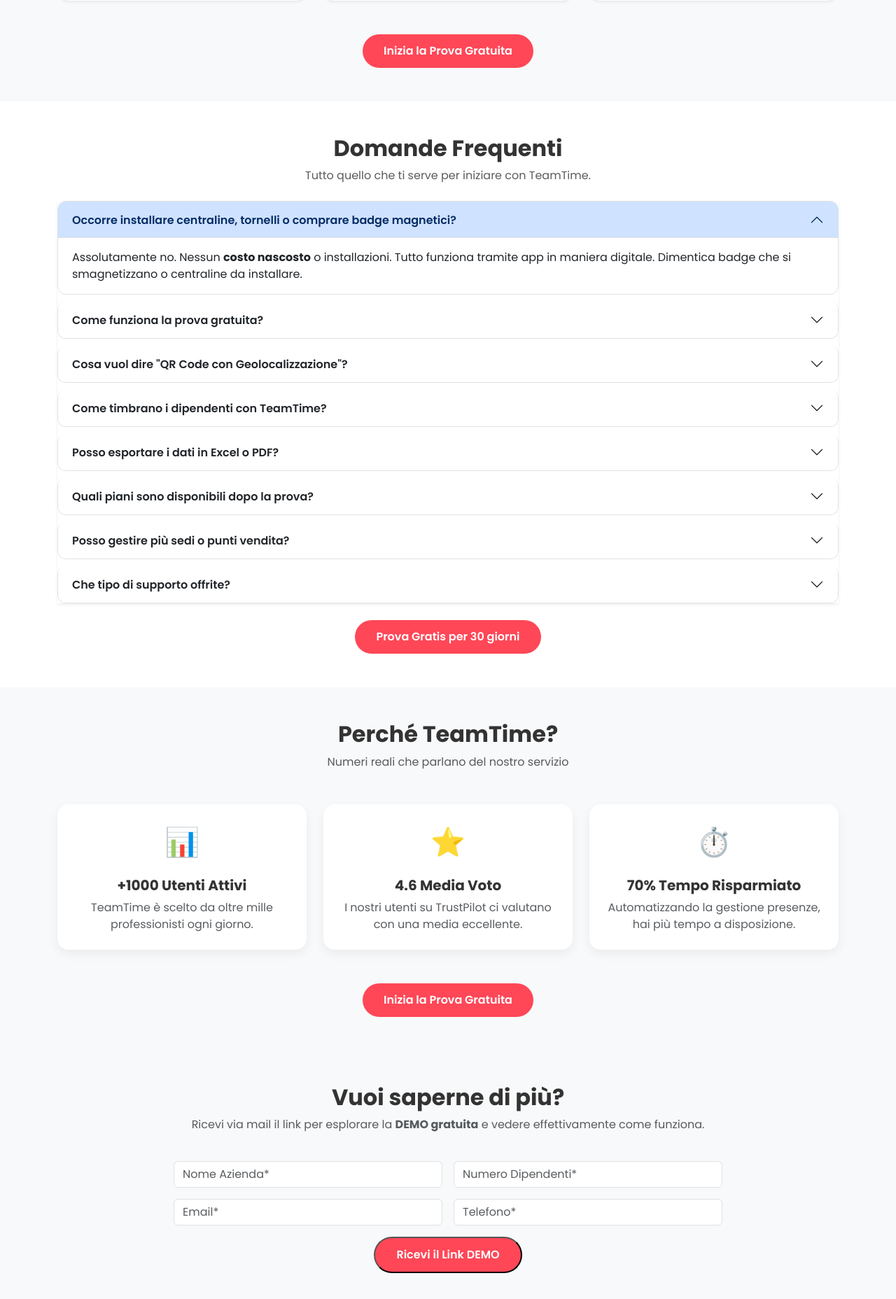
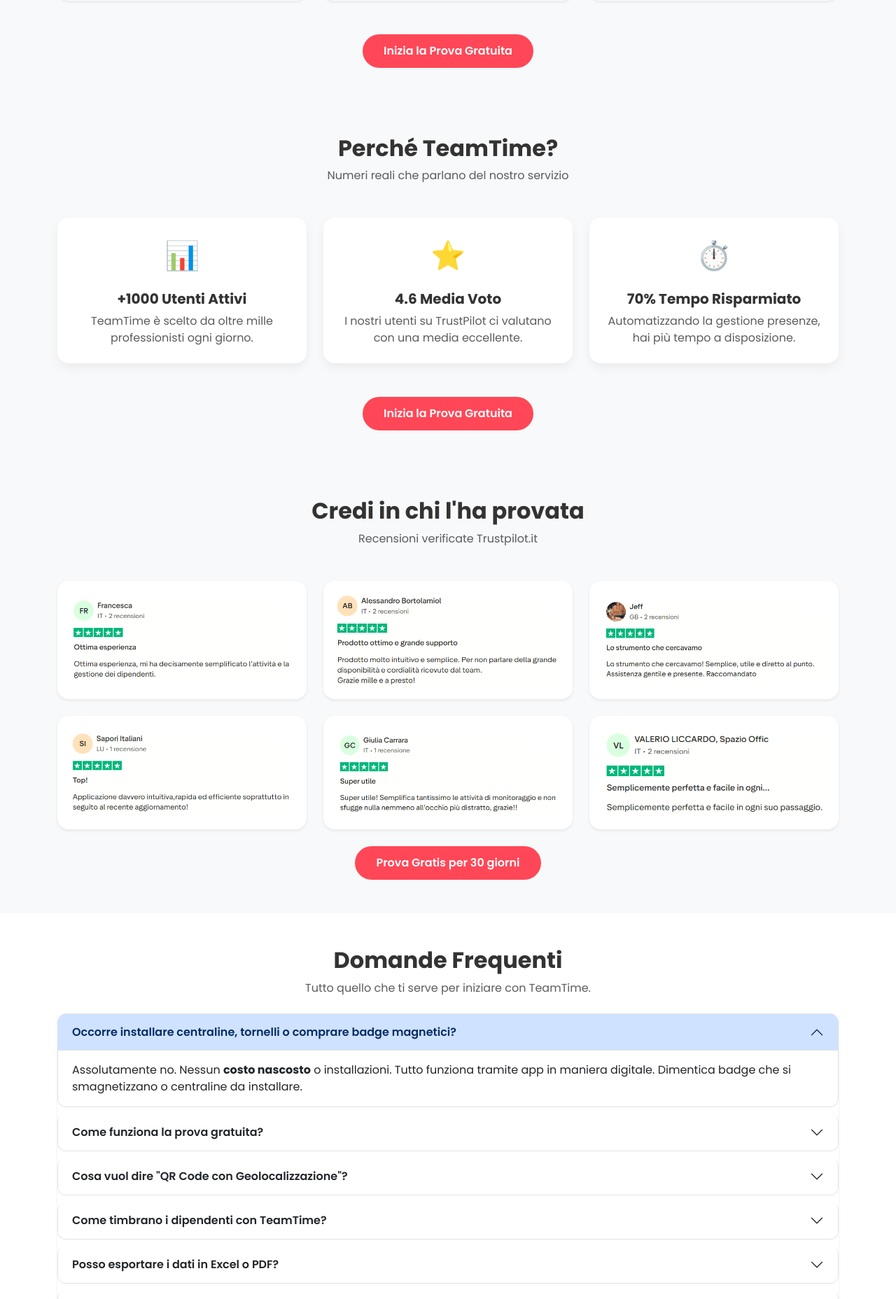
Before and after one commit to MauYellow/TeamTime, a Flask app: page /landing in a window 1280 px wide. Shown: the part 2035-3891 px from the top of the page at 70% size. Run offline with Flask 3, Linux system fonts and the light colour scheme; data that the repository does not hold is empty; some libraries are stand-ins or nearby versions.

Commit message:
Landing Improvement with Reviews and Ref

```diff
--- a/app.py
+++ b/app.py
@@ -1166,7 +1166,15 @@ def correggi_uscita():
 
 @app.route('/landing')
 def landing():
-   return render_template('/landing.html')
+   ip = request.remote_addr
+   user_agent = request.headers.get('User-Agent')
+   referer = request.headers.get('Referer', 'Diretto')
+   ref = request.args.get('ref')  # cerca il ref nella query
+   if ref:
+        session['ref'] = ref  # salva in sessione
+   #print("OK")
+   telegram(f"🚀 Landing Page: {ip}, User Agent: {user_agent}, sorgente: {referer}, ref: {ref}")
+   return render_template('/landing.html', ref=ref)
 
 @app.route('/landing_contact', methods=['POST'])
 def landing_contact():
@@ -1199,7 +1207,7 @@ Telefono: {telefono}"""
         <p>Ciao {nome_locale},</p>
         <br>
         <p>Grazie per il tuo interesse in TeamTime!
-        <br>Come tua richiesta, ecco il colelgamento per esplorare la DEMO del gestionale di presenze dell'applicazione.
+        <br>Come tua richiesta, ecco il collegamento per esplorare la DEMO del gestionale di presenze dell'applicazione.
         <br>
         Rispondi pure a questa mail qualora avessi domande o bisogno di assistenza.
         <br>
@@ -1634,6 +1642,7 @@ def telegram(message):
    try:
         response = requests.post(url, data=payload, timeout=5)
         response.raise_for_status()  # Solleva un'eccezione se lo status code è >= 400
+        print(f"Messaggio Telegram Status: {response.status_code}")
    except requests.RequestException as e:
         print(f"Errore durante l'invio a Telegram: {e}")
 
--- a/templates/landing.html
+++ b/templates/landing.html
@@ -11,6 +11,13 @@
     <meta name="keywords"
         content="teamtime, registro presenze, app presenze, QR code, report, gestione dipendenti, prova gratuita">
     <meta name="author" content="TeamTime">
+
+    <!-- FAVICON -->
+    <link rel="icon" type="image/png" sizes="96x96" href="/static/favicon-96x96.png" />
+    <link rel="icon" type="image/svg+xml" href="/static/img/favicon/favicon.svg" />
+    <link rel="shortcut icon" href="/static/favicon.ico" />
+    <link rel="apple-touch-icon" sizes="180x180" href="/static/img/favicon/apple-touch-icon.png" />
+    <link rel="manifest" href="{{ url_for('static', filename='site.webmanifest') }}">
 
     <!-- Bootstrap core CSS -->
     <link href="https://cdn.jsdelivr.net/npm/bootstrap@5.3.2/dist/css/bootstrap.min.css" rel="stylesheet">
@@ -317,7 +324,7 @@
             <a class="navbar-brand fw-bold" href="/" style="font-size: 1.5rem;">
                 Team<span>Time</span>
             </a>
-            <a href="https://www.teamtimeapp.it/inizia-prova?ref=001" class="cta-btn">Prova Gratis</a>
+            <a href="https://www.teamtimeapp.it/inizia-prova?ref={{ ref or '001' }}" class="cta-btn">Prova Gratis</a>
         </div>
     </nav>
 
@@ -340,7 +347,7 @@
                 <br>
                 <br>
                 Provalo Gratis per 30 giorni, nessuna vincolo di acquisto, nessuna penale.</p>
-            <a href="https://www.teamtimeapp.it/inizia-prova?ref=001" class="cta-btn">Inizia la Prova Gratuita</a>
+            <a href="https://www.teamtimeapp.it/inizia-prova?ref={{ ref or '001' }}" class="cta-btn">Inizia la Prova Gratuita</a>
 
             <div class="video-wrapper">
                 <iframe src="https://www.youtube.com/embed/lRCFeQi_EQ4" title="TeamTime Video" frameborder="0"
@@ -465,10 +472,127 @@
             </div>
 
             <div class="text-center mt-5">
-                <a href="https://www.teamtimeapp.it/inizia-prova?ref=001" class="cta-btn">Inizia la Prova Gratuita</a>
+                <a href="https://www.teamtimeapp.it/inizia-prova?ref={{ ref or '001' }}" class="cta-btn">Inizia la Prova Gratuita</a>
             </div>
         </div>
     </section>
+
+    <!-- Statistiche Principali -->
+    <section class="features-stats py-5 bg-light">
+        <div class="container">
+            <div class="text-center mb-5">
+                <h2 class="fw-bold">Perché TeamTime?</h2>
+                <p class="text-muted">Numeri reali che parlano del nostro servizio</p>
+            </div>
+
+            <div class="row text-center g-4">
+                <!-- Stat 1 -->
+                <div class="col-md-4">
+                    <div class="feature-box py-4">
+                        <div class="feature-icon" style="font-size: 2.5rem;">📊</div>
+                        <h5 class="fw-bold mt-3">+1000 Utenti Attivi</h5>
+                        <p class="text-muted mb-0">TeamTime è scelto da oltre mille professionisti ogni giorno.</p>
+                    </div>
+                </div>
+
+                <!-- Stat 2 -->
+                <div class="col-md-4">
+                    <div class="feature-box py-4">
+                        <div class="feature-icon" style="font-size: 2.5rem;">⭐</div>
+                        <h5 class="fw-bold mt-3">4.6 Media Voto</h5>
+                        <p class="text-muted mb-0">I nostri utenti su TrustPilot ci valutano con una media eccellente.</p>
+                    </div>
+                </div>
+
+                <!-- Stat 3 -->
+                <div class="col-md-4">
+                    <div class="feature-box py-4">
+                        <div class="feature-icon" style="font-size: 2.5rem;">⏱️</div>
+                        <h5 class="fw-bold mt-3">70% Tempo Risparmiato</h5>
+                        <p class="text-muted mb-0">Automatizzando la gestione presenze, hai più tempo a disposizione.
+                        </p>
+                    </div>
+                </div>
+            </div>
+
+            <div class="text-center mt-5">
+                <a href="https://www.teamtimeapp.it/inizia-prova?ref={{ ref or '001' }}" class="cta-btn">Inizia la Prova
+                    Gratuita</a>
+            </div>
+        </div>
+    </section>
+
+    <!-- Recensioni -->
+    <section class="features-stats py-5 bg-light">
+        <div class="container">
+            <div class="text-center mb-5">
+                <h2 class="fw-bold">Credi in chi l'ha provata</h2>
+                <p class="text-muted">Recensioni verificate Trustpilot.it</p>
+            </div>
+
+            <div class="row g-4 text-center">
+                <!-- Box 1 -->
+                <div class="col-12 col-sm-6 col-lg-4">
+                    <div
+                        class="feature-box p-3 shadow-sm bg-white rounded-4 h-100 d-flex align-items-center justify-content-center">
+                        <img src="{{ url_for('static', filename='img/trustpilot_reviews/francesca_review_teamtime.png') }}"
+                            alt="Recensione Trustpilot" class="img-fluid rounded-3" style="max-width: 100%; height: auto;">
+                    </div>
+                </div>
+
+                <!-- Box 2 -->
+                <div class="col-12 col-sm-6 col-lg-4">
+                    <div
+                        class="feature-box p-3 shadow-sm bg-white rounded-4 h-100 d-flex align-items-center justify-content-center">
+                        <img src="{{ url_for('static', filename='img/trustpilot_reviews/recensione_review_teamtime_app_registro_presenze.png') }}"
+                            alt="Recensione Trustpilot" class="img-fluid rounded-3" style="max-width: 100%; height: auto;">
+                    </div>
+                </div>
+
+                <!-- Box 3 -->
+                <div class="col-12 col-sm-6 col-lg-4">
+                    <div
+                        class="feature-box p-3 shadow-sm bg-white rounded-4 h-100 d-flex align-items-center justify-content-center">
+                        <img src="{{ url_for('static', filename='img/trustpilot_reviews/recensione_teamtime_jeff.png') }}"
+                            alt="Recensione Trustpilot" class="img-fluid rounded-3" style="max-width: 100%; height: auto;">
+                    </div>
+                </div>
+
+                <!-- Box 4 -->
+                <div class="col-12 col-sm-6 col-lg-4">
+                    <div
+                        class="feature-box p-3 shadow-sm bg-white rounded-4 h-100 d-flex align-items-center justify-content-center">
+                        <img src="{{ url_for('static', filename='img/trustpilot_reviews/sapori_italiano_teamtime_app_registro_presenze_maurizio_polverini.png') }}"
+                            alt="Recensione Trustpilot" class="img-fluid rounded-3" style="max-width: 100%; height: auto;">
+                    </div>
+                </div>
+
+                <!-- Box 5 -->
+                <div class="col-12 col-sm-6 col-lg-4">
+                    <div
+                        class="feature-box p-3 shadow-sm bg-white rounded-4 h-100 d-flex align-items-center justify-content-center">
+                        <img src="{{ url_for('static', filename='img/trustpilot_reviews/sapori_italiano_teamtime_app_registro_presenze_maurizio_polverini1.png') }}"
+                            alt="Recensione Trustpilot" class="img-fluid rounded-3" style="max-width: 100%; height: auto;">
+                    </div>
+                </div>
+
+                <!-- Box 6 -->
+                <div class="col-12 col-sm-6 col-lg-4">
+                    <div
+                        class="feature-box p-3 shadow-sm bg-white rounded-4 h-100 d-flex align-items-center justify-content-center">
+                        <img src="{{ url_for('static', filename='img/trustpilot_reviews/Spazio_teamtime_registro_presenze_recensione.png') }}"
+                            alt="Recensione Trustpilot" class="img-fluid rounded-3" style="max-width: 100%; height: auto;">
+                    </div>
+                </div>
+            </div>
+
+            <div class="text-center mt-4">
+                <a href="https://www.teamtimeapp.it/inizia-prova?ref={{ ref or '001' }}" class="cta-btn">Prova Gratis per 30
+                    giorni</a>
+            </div>
+        </div>
+    </section>
+
 
 
     <!-- FAQ Section -->
@@ -629,56 +753,14 @@
             </div>
 
             <div class="text-center mt-4">
-                <a href="https://www.teamtimeapp.it/inizia-prova?ref=001" class="cta-btn">Prova Gratis per 30 giorni</a>
+                <a href="https://www.teamtimeapp.it/inizia-prova?ref={{ ref or '001' }}" class="cta-btn">Prova Gratis per 30 giorni</a>
             </div>
         </div>
     </section>
 
 
 
-    <!-- Statistiche Principali -->
-    <section class="features-stats py-5 bg-light">
-        <div class="container">
-            <div class="text-center mb-5">
-                <h2 class="fw-bold">Perché TeamTime?</h2>
-                <p class="text-muted">Numeri reali che parlano del nostro servizio</p>
-            </div>
 
-            <div class="row text-center g-4">
-                <!-- Stat 1 -->
-                <div class="col-md-4">
-                    <div class="feature-box py-4">
-                        <div class="feature-icon" style="font-size: 2.5rem;">📊</div>
-                        <h5 class="fw-bold mt-3">+1000 Utenti Attivi</h5>
-                        <p class="text-muted mb-0">TeamTime è scelto da oltre mille professionisti ogni giorno.</p>
-                    </div>
-                </div>
-
-                <!-- Stat 2 -->
-                <div class="col-md-4">
-                    <div class="feature-box py-4">
-                        <div class="feature-icon" style="font-size: 2.5rem;">⭐</div>
-                        <h5 class="fw-bold mt-3">4.6 Media Voto</h5>
-                        <p class="text-muted mb-0">I nostri utenti su TrustPilot ci valutano con una media eccellente.</p>
-                    </div>
-                </div>
-
-                <!-- Stat 3 -->
-                <div class="col-md-4">
-                    <div class="feature-box py-4">
-                        <div class="feature-icon" style="font-size: 2.5rem;">⏱️</div>
-                        <h5 class="fw-bold mt-3">70% Tempo Risparmiato</h5>
-                        <p class="text-muted mb-0">Automatizzando la gestione presenze, hai più tempo a disposizione.
-                        </p>
-                    </div>
-                </div>
-            </div>
-
-            <div class="text-center mt-5">
-                <a href="https://www.teamtimeapp.it/inizia-prova?ref=001" class="cta-btn">Inizia la Prova Gratuita</a>
-            </div>
-        </div>
-    </section>
 
     <!-- Demo Form Section -->
     <section class="py-5 bg-light">
```
Also changed, not shown: static/img/trustpilot_reviews/Spazio_teamtime_registro_presenze_recensione.png (added), static/img/trustpilot_reviews/francesca_review_teamtime.png (added), static/img/trustpilot_reviews/recensione_review_teamtime_app_registro_presenze.png (added), static/img/trustpilot_reviews/recensione_teamtime_jeff.png (added), static/img/trustpilot_reviews/sapori_italiano_teamtime_app_registro_presenze_maurizio_polverini.png (added), static/img/trustpilot_reviews/sapori_italiano_teamtime_app_registro_presenze_maurizio_polverini1.png (added).
